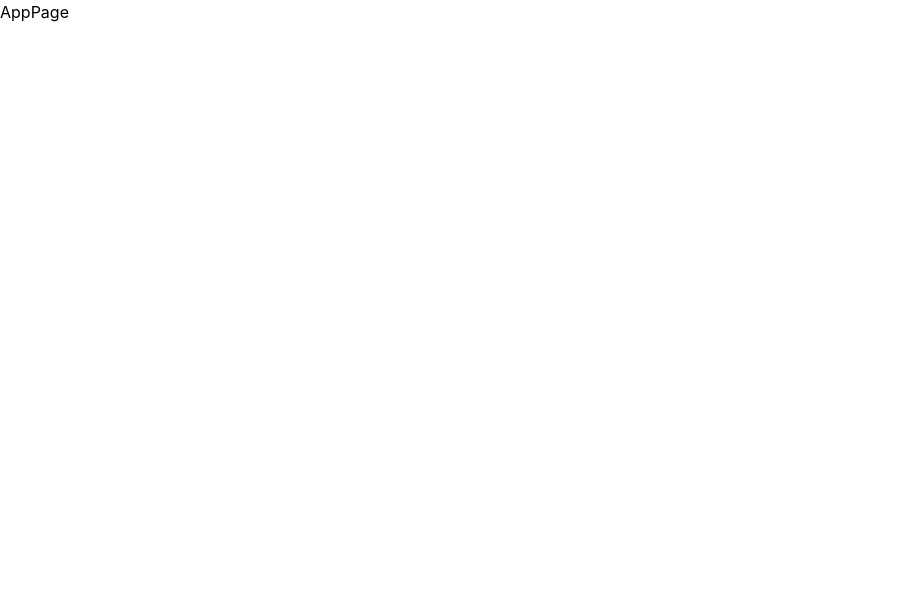
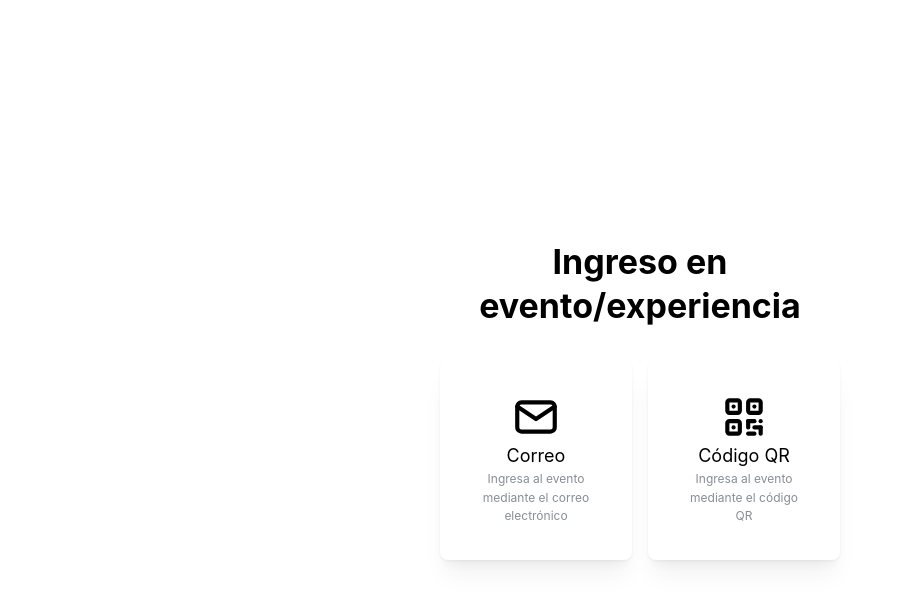
Before and after one commit to Evius-mocion/attendees-app, a React (Vite) app: page / in a window 1280 px wide. Shown: the top 604 px of the page, without its empty margins (0-900 px from the left). Built offline with nearby package versions, Linux system fonts and the light colour scheme.

Commit message:
Cambios en la vista para el ingreso

```diff
--- a/index.html
+++ b/index.html
@@ -2,6 +2,7 @@
 <html lang="es">
   <head>
     <meta charset="UTF-8" />
+    <link rel="icon" type="image/png" href="/assets/MocionLogo.png" />
     <meta name="viewport" content="width=device-width, initial-scale=1.0" />
     <title>App de asistentes</title>
   </head>
--- a/package.json
+++ b/package.json
@@ -13,6 +13,7 @@
     "@mantine/core": "^7.12.1",
     "@mantine/hooks": "^7.12.1",
     "@reduxjs/toolkit": "^2.2.7",
+    "@tabler/icons-react": "^3.14.0",
     "react": "^18.3.1",
     "react-dom": "^18.3.1",
     "react-redux": "^9.1.2"
--- /dev/null
+++ b/src/common/general.module.css
@@ -0,0 +1,3 @@
+.cursorPointer {
+    cursor: pointer;
+}
--- /dev/null
+++ b/src/common/styleConstant.ts
@@ -0,0 +1,9 @@
+export const iconSizes = {
+	small: 20,
+	normal: 24,
+	medium: 30,
+	large: 40,
+	xLarge: 50,
+	xxLarge: 65,
+	result: 120,
+};
--- a/src/config/theme.ts
+++ b/src/config/theme.ts
@@ -1,3 +1,5 @@
 import { createTheme } from '@mantine/core';
 
-export const theme = createTheme({});
+export const theme = createTheme({
+    defaultRadius: 'md',
+});
--- a/src/main.tsx
+++ b/src/main.tsx
@@ -11,7 +11,7 @@ import { theme } from './config/theme';
 createRoot(document.getElementById('root')!).render(
 	<StrictMode>
 		<Provider store={store}>
-			<MantineProvider theme={theme}>
+			<MantineProvider theme={theme} defaultColorScheme='light'>
 				<AppPage />
 			</MantineProvider>
 		</Provider>
--- a/src/pages/AppPage.tsx
+++ b/src/pages/AppPage.tsx
@@ -1,6 +1,35 @@
+import { Center, Container, Group, Paper, Stack, Text, Title } from "@mantine/core"
+import { IconMail, IconQrcode } from "@tabler/icons-react"
+import { iconSizes } from "../common/styleConstant"
+import classes from '../common/general.module.css'
 
 export const AppPage = () => {
   return (
-    <div>AppPage</div>
+    <Container h={'100vh'} >
+        <Center h={'100%'}>
+          <Paper w={'50%'} >
+            <Stack gap={'xl'} p={'xl'}>
+              <Title order={1} ta={'center'}>Ingreso en evento/experiencia</Title>
+
+              <Group justify="space-between" grow>
+                <Paper h={200} p={'xl'} shadow="md" className={classes.cursorPointer}>
+                  <Stack gap={0} justify="center" align="center">
+                    <IconMail size={iconSizes.xLarge}/>
+                    <Text fz={'lg'} ta='center'>Correo</Text>
+                    <Text fz='xs' c='dimmed' ta='center'>Ingresa al evento mediante el correo electrónico</Text>
+                  </Stack>
+                </Paper>
+                <Paper h={200} p={'xl'} shadow="md" className={classes.cursorPointer}>
+                  <Stack gap={0} justify="center" align="center">
+                    <IconQrcode size={iconSizes.xLarge}/>
+                    <Text fz={'lg'} ta='center'>Código QR</Text>
+                    <Text fz='xs' c='dimmed' ta='center'>Ingresa al evento mediante el código QR</Text>
+                  </Stack>
+                </Paper>
+              </Group>
+            </Stack>
+          </Paper>
+        </Center>
+      </Container>
   )
 }
```
Also changed, not shown: public/assets/MocionLogo.png (added), 1 other file (tests, documents, lock files or other folders).
